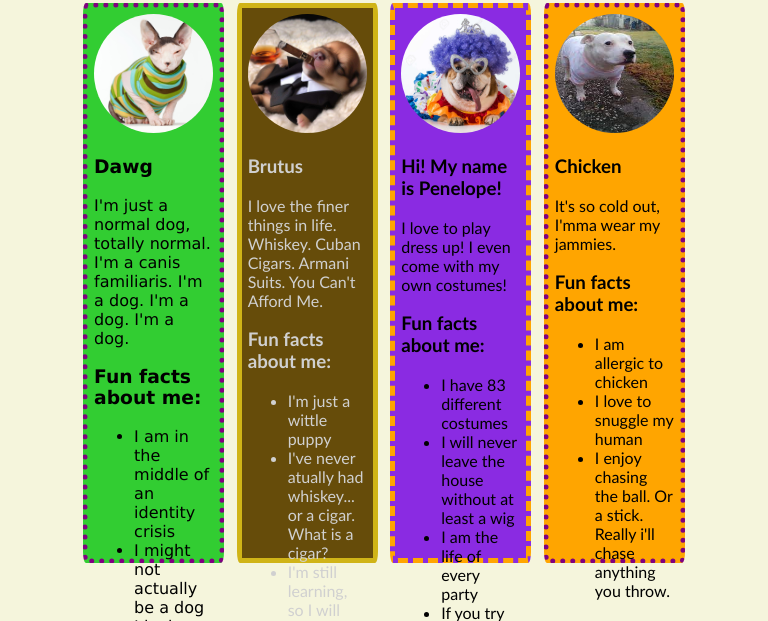
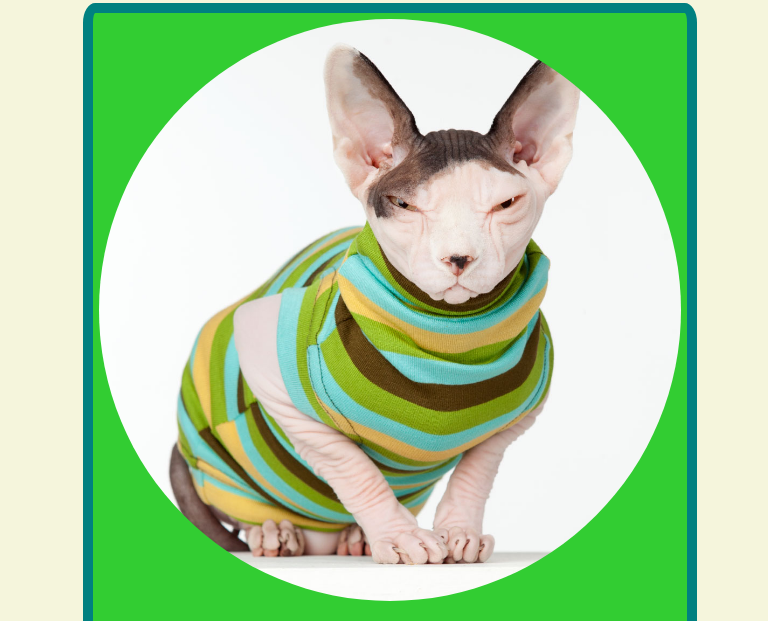
Before and after one commit to henry-oberholtzer/css-cascading, a plain HTML site: page cascading/animal-shelter/index.html in a window 768 px wide. Shown: the part 174-795 px from the top of the page. Drawn offline with Linux system fonts and the light colour scheme.

Commit message:
Add media query
Co-Authored-by: Ravin Fisher <ravesterrr@gmail.com>

```diff
--- a/cascading/animal-shelter/css/styles.css
+++ b/cascading/animal-shelter/css/styles.css
@@ -74,3 +74,12 @@ body {
     aspect-ratio: 1 / 1;
     border-radius: 50%;
 }
+
+@media screen  and (min-width: 600px) and (max-width: 1080px) {
+    .column {
+        width: 100%;
+        border: 10px solid teal;
+        height: auto;
+    }
+
+}
```
